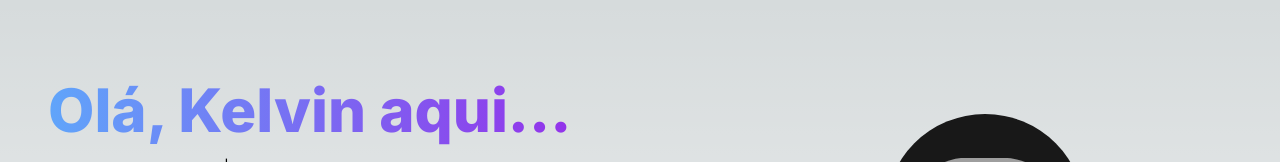
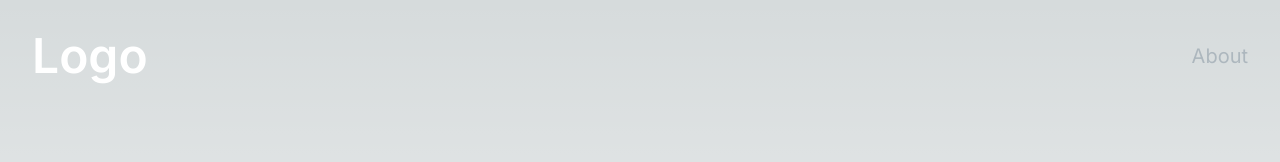
Before and after one commit to kelvindemirandabarros/portfolio, a Next.js app: page / in a window 1280 px wide. Shown: the top 162 px of the page. Built offline with nearby package versions, Linux system fonts and the light colour scheme; grey boxes are pictures that could not be loaded.

Commit message:
feat: Criado o início do Navbar

```diff
--- a/src/app/page.tsx
+++ b/src/app/page.tsx
@@ -1,9 +1,14 @@
 import Image from 'next/image';
+
+// Components:
+import { Navbar } from '@/components/Navbar';
 import { ProfileSection } from '@/components/ProfileSection';
 
 export default function Home() {
   return (
     <main className='flex min-h-screen flex-col'>
+      <Navbar />
+
       <div className='container mx-auto px-12 py-4'>
         <ProfileSection />
       </div>
--- /dev/null
+++ b/src/components/Navbar.tsx
@@ -0,0 +1,27 @@
+import React from 'react';
+import Link from 'next/link';
+
+export function Navbar() {
+  return (
+    <nav>
+      <div className='flex flex-wrap items-center justify-between mx-auto p-8'>
+        <Link href={'/'} className='text-5xl text-white font-semibold'>
+          Logo
+        </Link>
+
+        <div className='menu hidden md:block md:w-auto' id='navbar'>
+          <ul>
+            <li>
+              <Link
+                href={'#about'}
+                className='block py-2 pl-3 pr-4 text-[#adb7be] sm:text-xl rounder md:p-0 hover:text-white'
+              >
+                About
+              </Link>
+            </li>
+          </ul>
+        </div>
+      </div>
+    </nav>
+  );
+}
```
